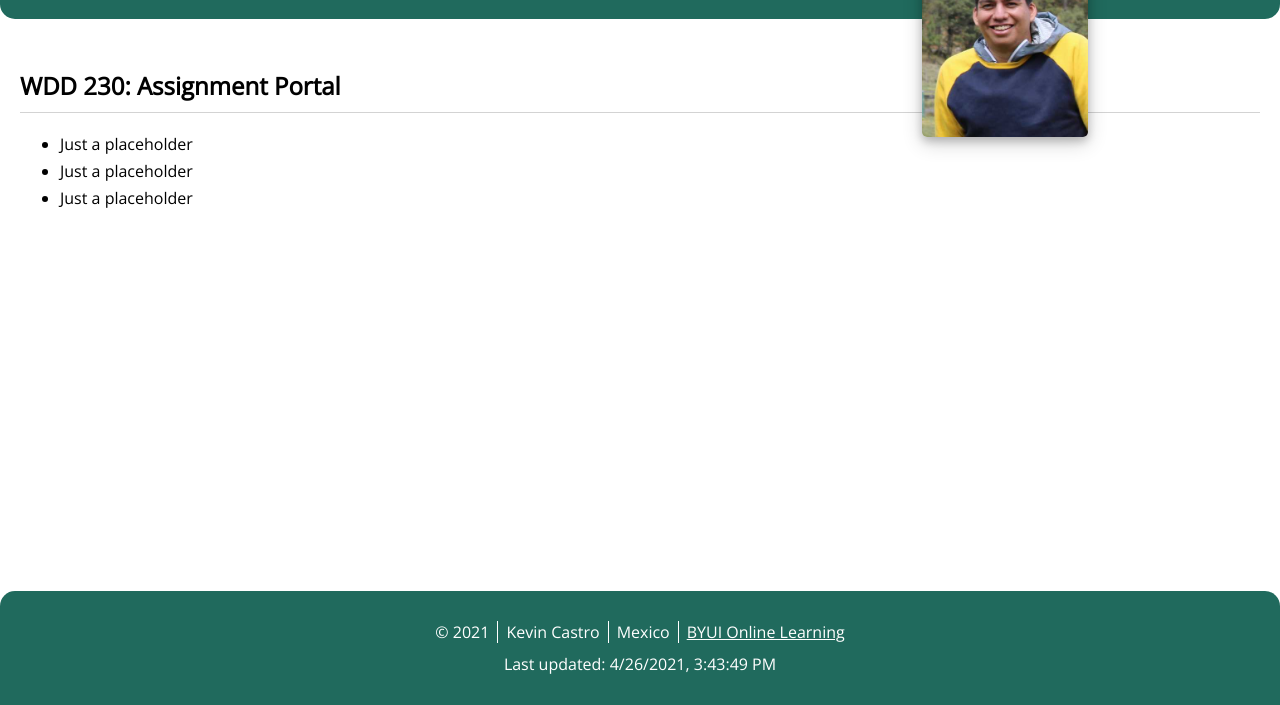
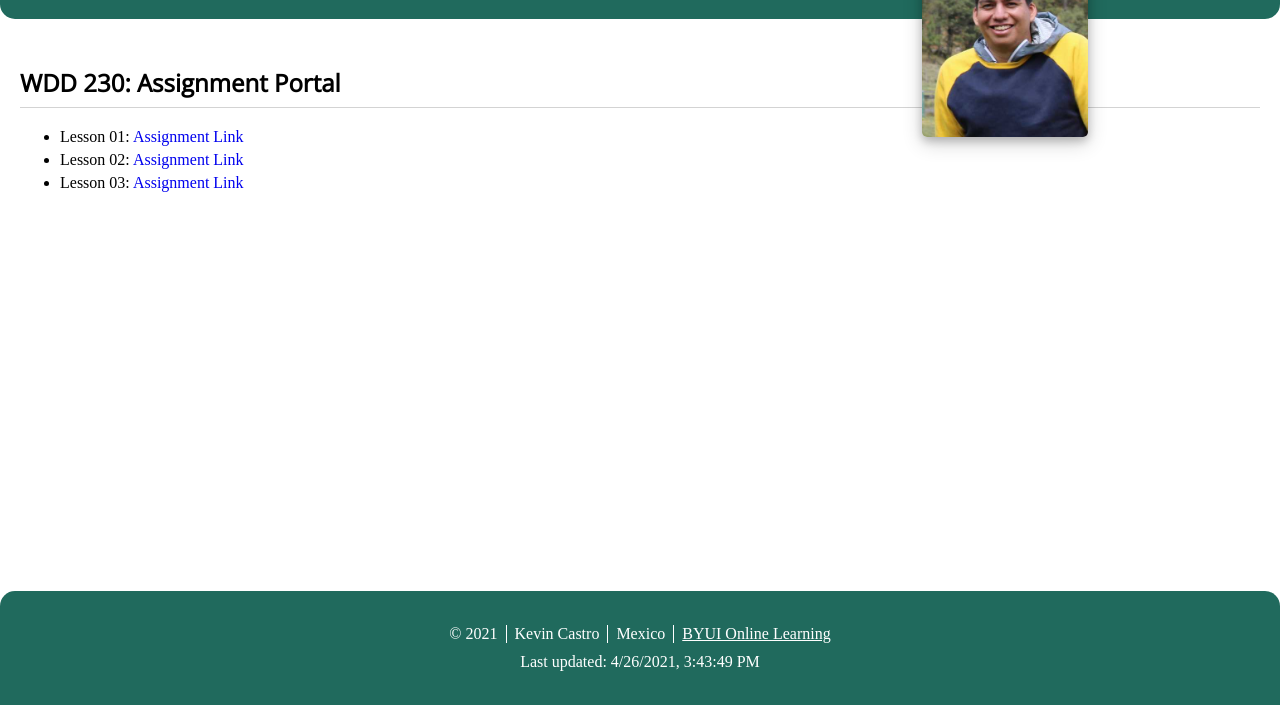
Before and after one commit to kevincastrochavez/kevincastrochavez.github.io, a plain HTML site: page index.html in a window 1280 px wide. Shown: the part 95-800 px from the top of the page. Drawn offline with nearby package versions, Linux system fonts and the light colour scheme.

Commit message:
modified script.js to run on page loading with an event listener so the script can be moved to the head of index.html. Also, replace the placeholder text with sample links

```diff
--- a/index.html
+++ b/index.html
@@ -1,30 +1,36 @@
 <!DOCTYPE html>
 <html lang="en">
   <head>
-    <meta charset="UTF-8">
-    <meta http-equiv="X-UA-Compatible" content="IE=edge">
-    <meta name="viewport" content="width=device-width, initial-scale=1.0">
-    <meta name="description" content="Assignment portal for Kevin Castro in WDD 230: Web Frontend Development at Brigham Young University - Idaho 2021">
-    <link href="https://fonts.googleapis.com/css2?family=Open+Sans:wght@300;400&display=swap" rel="stylesheet">
-    <link rel="stylesheet" href="styles.css">
+    <meta charset="UTF-8" />
+    <meta http-equiv="X-UA-Compatible" content="IE=edge" />
+    <meta name="viewport" content="width=device-width, initial-scale=1.0" />
+    <meta
+      name="description"
+      content="Assignment portal for Kevin Castro in WDD 230: Web Frontend Development at Brigham Young University - Idaho 2021"
+    />
+    <link
+      href="https://fonts.googleapis.com/css2?family=Open+Sans:wght@300;400&display=swap"
+      rel="stylesheet"
+    />
+    <link rel="stylesheet" href="css/normalize.css" />
+    <link rel="stylesheet" href="styles.css" />
+    <script src="script.js"></script>
     <title>Portal Home Page for WDD 230</title>
   </head>
   <body>
-
     <header>
       <h1>Kevin Castro Chávez</h1>
-
     </header>
 
-    <img src="./Portrait.jpg" alt="Image of Kevin Castro as Portrait.jpg">
+    <img src="./Portrait.jpg" alt="Image of Kevin Castro as Portrait.jpg" />
 
     <main>
       <h2>WDD 230: Assignment Portal</h2>
 
       <ul>
-            <li>Just a placeholder</li>
-            <li>Just a placeholder</li>
-            <li>Just a placeholder</li>
+        <li>Lesson 01: <a href="#">Assignment Link</a></li>
+        <li>Lesson 02: <a href="#">Assignment Link</a></li>
+        <li>Lesson 03: <a href="#">Assignment Link</a></li>
       </ul>
     </main>
 
@@ -33,12 +39,12 @@
         <p>&copy; <span id="year"></span></p>
         <p>Kevin Castro</p>
         <p>Mexico</p>
-            <a target="_blank" href="https://www.byui.edu/online">BYUI Online Learning</a>
+        <a target="_blank" href="https://www.byui.edu/online"
+          >BYUI Online Learning</a
+        >
       </div>
 
       <p>Last updated: <span id="lastDate"></span></p>
     </footer>
-
-    <script src="script.js"></script>
   </body>
 </html>
--- a/script.js
+++ b/script.js
@@ -1,16 +1,11 @@
-const currentYear = document.getElementById('year')
-const updatedDate = document.getElementById('lastDate')
+window.addEventListener("load", () => {
+  const currentYear = document.getElementById("year");
+  const updatedDate = document.getElementById("lastDate");
 
-function getCurrentYear() {
-    const date = new Date()
-    const year = date.getFullYear()
-    currentYear.innerHTML = year
-}
+  const date = new Date();
+  const year = date.getFullYear();
+  const lastModified = new Date(document.lastModified).toLocaleString();
 
-function getLastModified() {
-    const lastModified = new Date(document.lastModified).toLocaleString()
-    updatedDate.innerHTML = lastModified
-}
-
-getCurrentYear()
-getLastModified()
+  currentYear.innerHTML = year;
+  updatedDate.innerHTML = lastModified;
+});
--- a/styles.css
+++ b/styles.css
@@ -8,7 +8,11 @@ body {
   flex-direction: column;
   justify-content: space-between;
   position: relative;
-    font-family: 'Open Sans', sans-serif;
+}
+
+h1,
+h2 {
+  font-family: "Open Sans", sans-serif;
 }
 
 header {
@@ -47,6 +51,10 @@ li {
   margin: 5px 0;
 }
 
+li a {
+  text-decoration: none;
+}
+
 footer {
   display: flex;
   flex-direction: column;
@@ -75,7 +83,7 @@ footer {
   border-right: none;
 }
 
-a {
+.information a {
   padding: 0 8px;
   color: white;
 }
```
Lines whose indentation alone changed are shown as unchanged.
